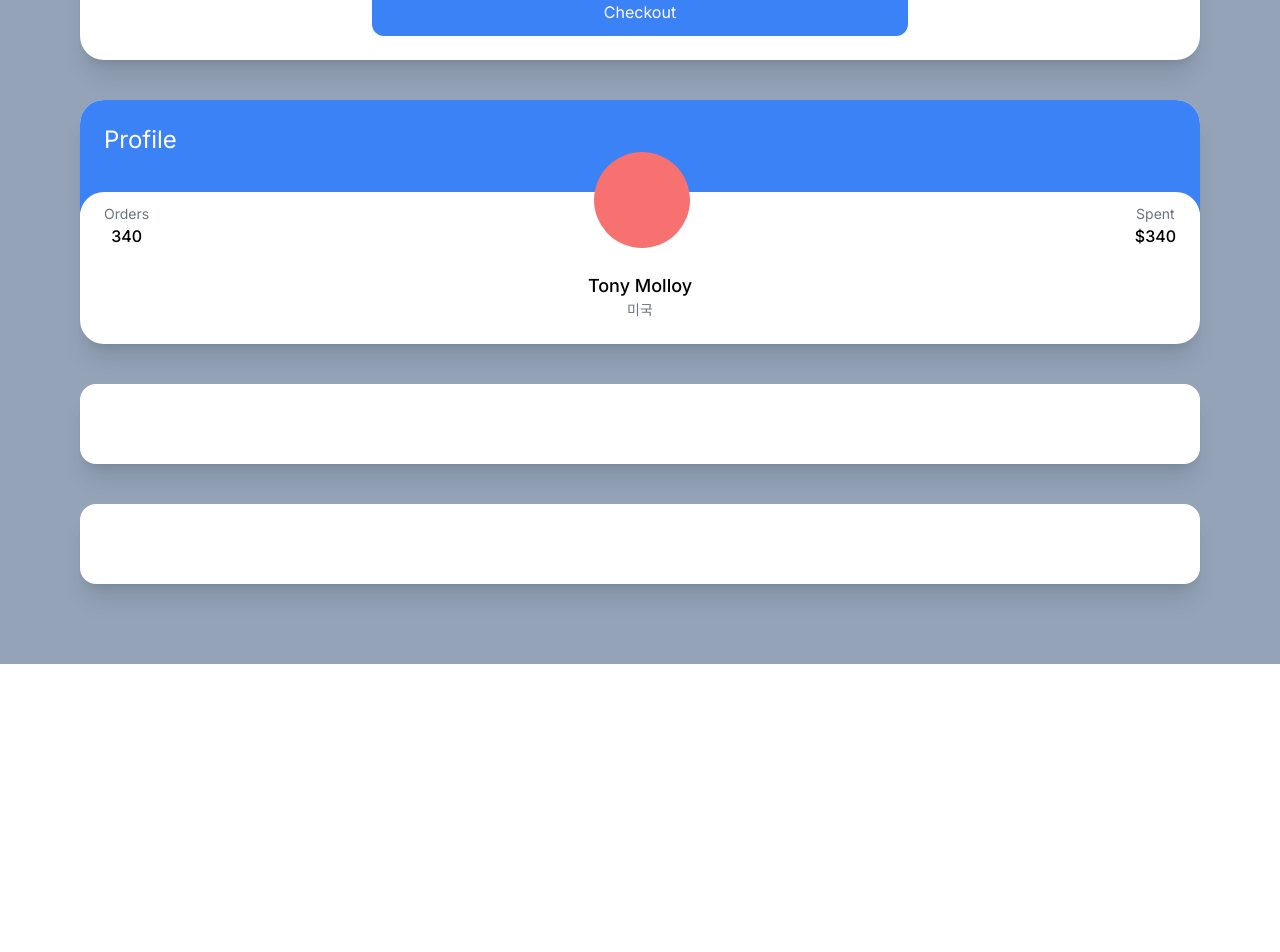
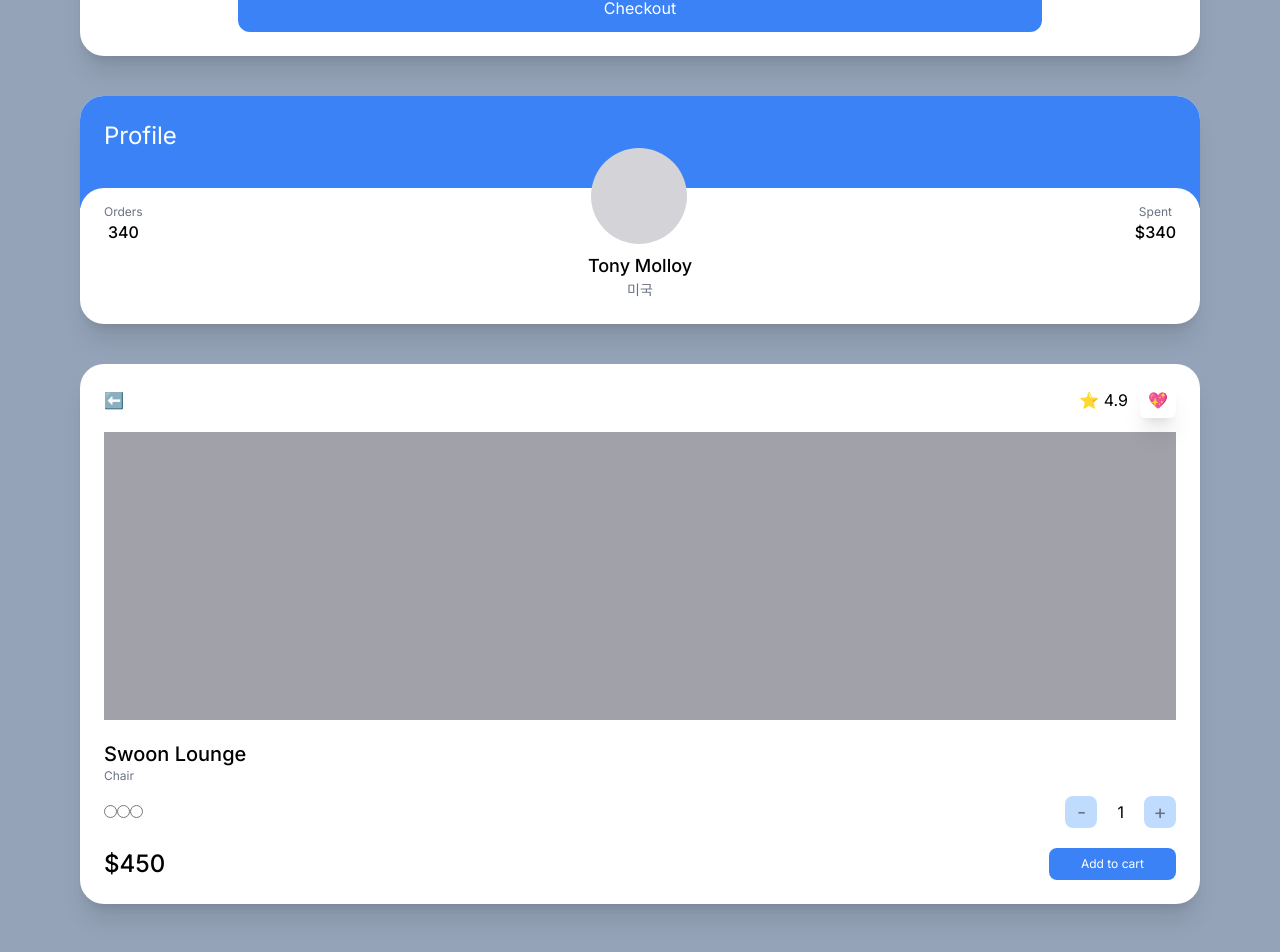
Before and after one commit to clean-teach/study-nomadcoders-carrot-market-v13, a Next.js app: page / in a window 1280 px wide. Shown: the part 278-1230 px from the top of the page. Before the commit the page ends 942 px from the top, so only its background shows below. Built offline with nearby package versions, Linux system fonts and the light colour scheme.

Commit message:
#4.3 Test Drive part Three 및 prettier 파일 추가
- tailwind 에는 단일 속성 클래스네임 뿐만이 아니라, 여러가지 속성이 합쳐진 기능 중심의 **helper class** 도 존재 한다.
    - 예 : `space-x-5`

```diff
--- a/app/page.tsx
+++ b/app/page.tsx
@@ -1,11 +1,11 @@
-import Image from 'next/image'
+import Image from 'next/image';
 
 export default function Home() {
   return (
-    <div className="bg-slate-400 py-20 px-20 grid gap-10">
-      <div className="bg-white p-6 rounded-3xl shadow-xl">
-        <span className="font-semibold text-3xl">Select Item</span>
-        <div className="flex justify-between my-2">
+    <div className="grid min-h-screen gap-10 bg-slate-400 px-20 py-20">
+      <div className="rounded-3xl bg-white p-6 shadow-xl">
+        <span className="text-2xl font-semibold">Select Item</span>
+        <div className="my-2 flex justify-between">
           <span className="text-gray-500">Grey Chair</span>
           <span className="font-semibold">$19</span>
         </div>
@@ -13,42 +13,76 @@
           <span className="text-gray-500">Grey Chair</span>
           <span className="font-semibold">$19</span>
         </div>
-        <div className="flex justify-between mt-2 pt-2 border-t-2 border-dashed">
+        <div className="mt-2 flex justify-between border-t-2 border-dashed pt-2">
           <span>Total</span>
           <span className="font-semibold">$10</span>
         </div>
         <div
-          className="mt-5 bg-blue-500 text-white p-3
-          text-center rounded-xl w-2/4 mx-auto
+          className="mx-auto mt-5 w-3/4 rounded-xl
+          bg-blue-500 p-3 text-center text-white
          "
         >
           Checkout
         </div>
       </div>
-      <div className="bg-white overflow-hidden rounded-3xl shadow-xl">
+      <div className="overflow-hidden rounded-3xl bg-white shadow-xl">
         <div className="bg-blue-500 p-6 pb-14">
-          <span className="text-white text-2xl">Profile</span>
+          <span className="text-2xl text-white">Profile</span>
         </div>
-        <div className="rounded-3xl p-6 bg-white relative -top-5">
-          <div className="flex relative -top-16 items-end justify-between">
+        <div className="relative -top-5 rounded-3xl bg-white p-6">
+          <div className="relative -top-16 flex items-end justify-between">
             <div className="flex flex-col items-center">
-              <span className="text-sm text-gray-500">Orders</span>
+              <span className="text-xs text-gray-500">Orders</span>
               <span className="font-medium">340</span>
             </div>
-            <div className="h-24 w-24 bg-red-400 rounded-full" />
+            <div className="h-24 w-24 rounded-full bg-zinc-300" />
             <div className="flex flex-col items-center">
-              <span className="text-sm text-gray-500">Spent</span>
+              <span className="text-xs text-gray-500">Spent</span>
               <span className="font-medium">$340</span>
             </div>
           </div>
-          <div className="relative  flex flex-col items-center -mt-10 -mb-5">
+          <div className="relative  -mb-5 -mt-14 flex flex-col items-center">
             <span className="text-lg font-medium">Tony Molloy</span>
             <span className="text-sm text-gray-500">미국</span>
           </div>
         </div>
       </div>
-      <div className="bg-white p-10 rounded-2xl shadow-xl"></div>
-      <div className="bg-white p-10 rounded-2xl shadow-xl"></div>
+      <div className="rounded-3xl bg-white p-6 shadow-xl">
+        <div className="mb-5 flex items-center justify-between">
+          <span>⬅️</span>
+          <div className="space-x-3">
+            <span>⭐️ 4.9</span>
+            <span className="rounded-md p-2 shadow-xl">💖</span>
+          </div>
+        </div>
+        <div className="mb-5 h-72 bg-zinc-400" />
+        <div className="flex flex-col">
+          <span className="text-xl font-medium">Swoon Lounge</span>
+          <span className="text-xs text-gray-500">Chair</span>
+          <div className="mb-5 mt-3 flex items-center justify-between">
+            <div>
+              <input type="radio" />
+              <input type="radio" />
+              <input type="radio" />
+            </div>
+            <div className="flex items-center space-x-5">
+              <button className=" flex aspect-square w-8 items-center justify-center rounded-lg bg-blue-200 text-xl text-gray-500">
+                -
+              </button>
+              <span>1</span>
+              <button className=" flex aspect-square w-8 items-center justify-center rounded-lg bg-blue-200 text-xl text-gray-500">
+                +
+              </button>
+            </div>
+          </div>
+          <div className="flex items-center justify-between">
+            <span className="text-2xl font-medium">$450</span>
+            <button className="rounded-lg bg-blue-500 px-8 py-2 text-center text-xs text-white">
+              Add to cart
+            </button>
+          </div>
+        </div>
+      </div>
     </div>
-  )
+  );
 }
```
Also changed, not shown: .prettierrc.json (added).
